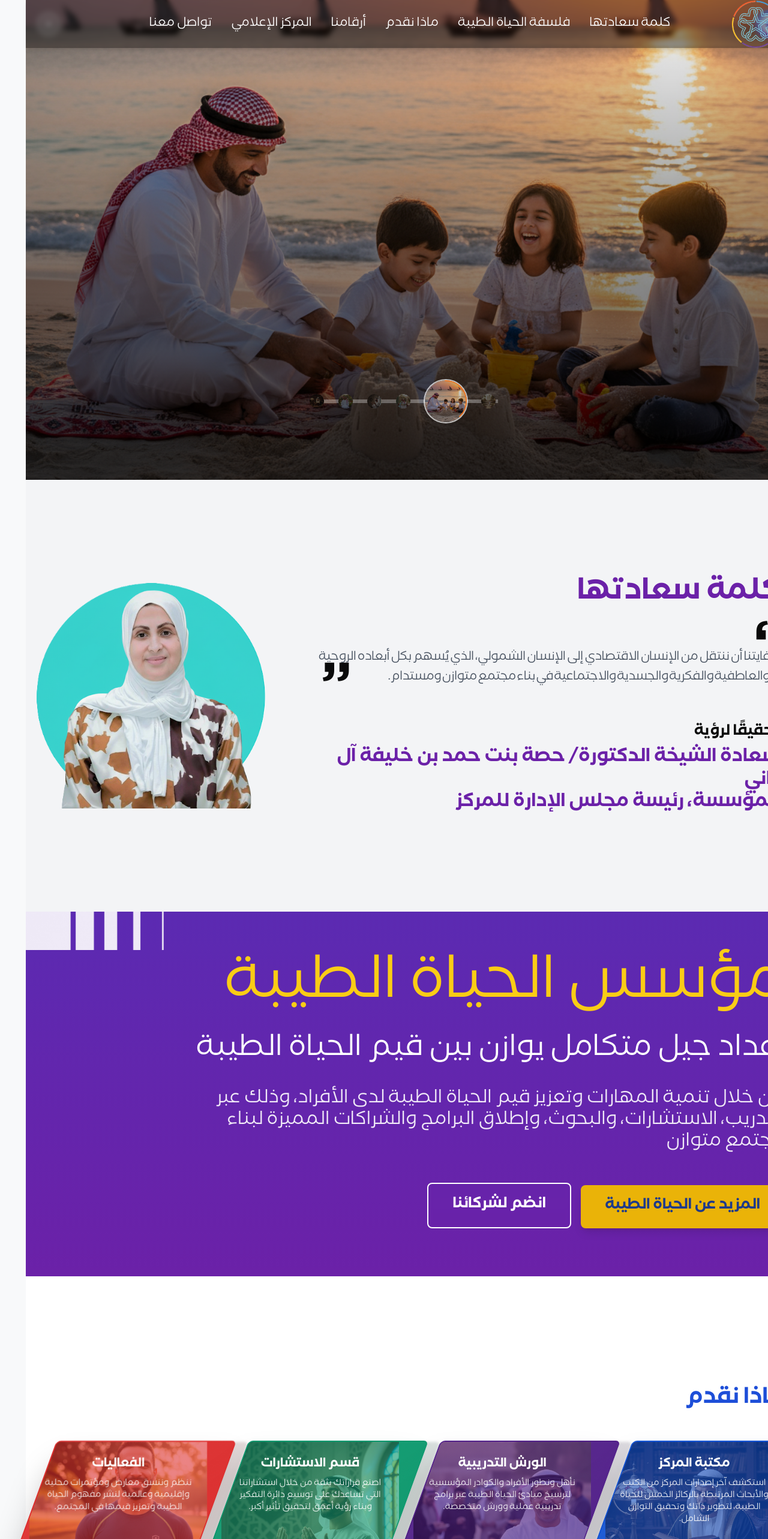
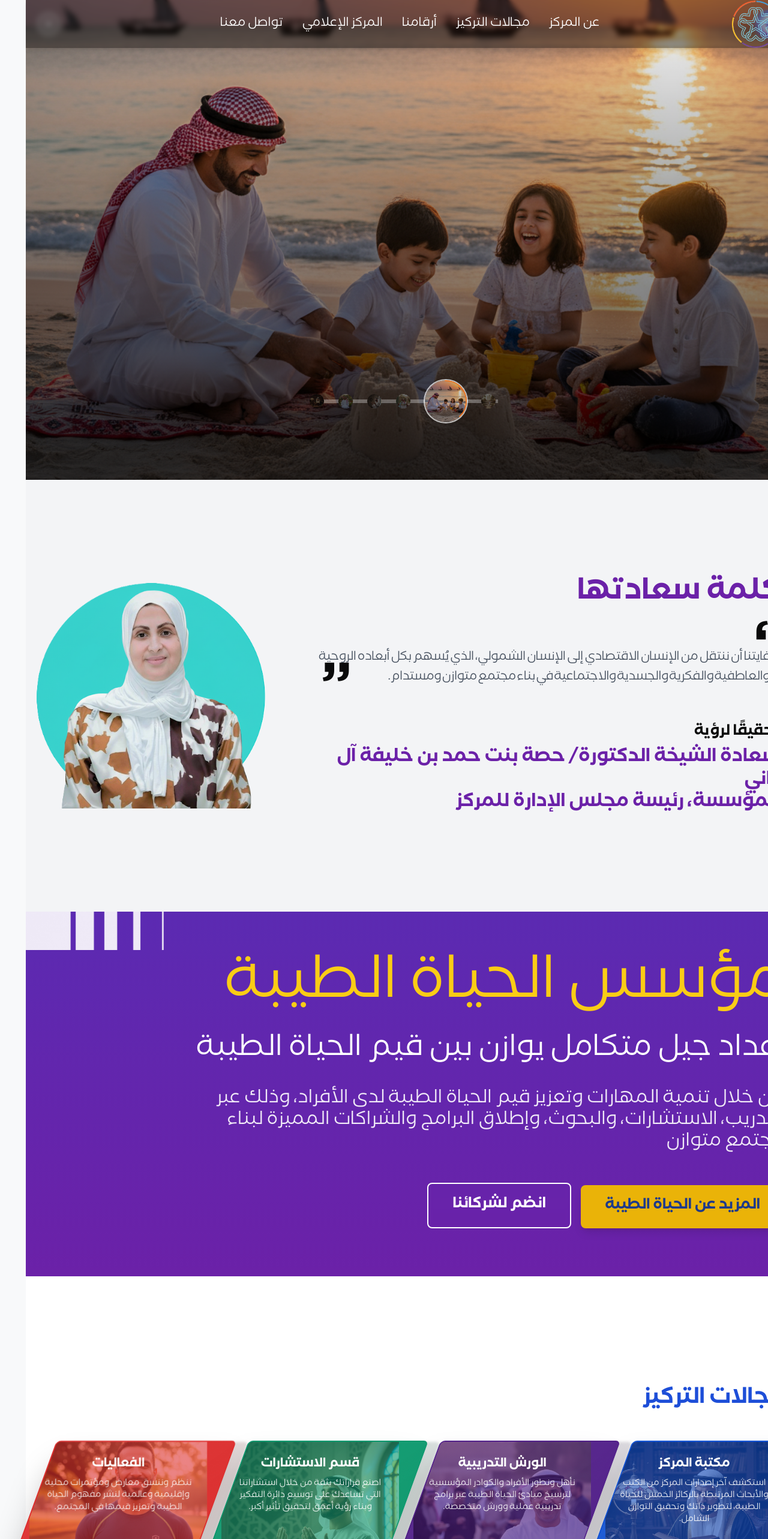
Before and after one commit to Reailiteen/haya-taiba, a Next.js app: page / in a window 1280 px wide. Shown: the top 2566 px of the page at 60% size. Built offline with nearby package versions, Linux system fonts and the light colour scheme.

Commit message:
feat: update navigation labels and section title for clarity

```diff
--- a/public/content.json
+++ b/public/content.json
@@ -2,9 +2,8 @@
   "navigation": {
     "logo": "مؤسسة الحياة الطيبة",
     "items": [
-      { "id": "statement", "label": "كلمة سعادتها" },
-      { "id": "philosophy", "label": "فلسفة الحياة الطيبة" },
-      { "id": "offers", "label": "ماذا نقدم" },
+      { "id": "statement", "label": "عن المركز" },
+      { "id": "offers", "label": "مجالات التركيز" },
       { "id": "statistics", "label": "أرقامنا" },
       { "id": "news", "label": "المركز الإعلامي" },
       { "id": "contact", "label": "تواصل معنا" }
--- a/src/components/OfferSection.tsx
+++ b/src/components/OfferSection.tsx
@@ -58,7 +58,7 @@ export default function OfferSection() {
       <section id="offers" ref={ref} className="min-h-[90vh] flex items-center py-20 bg-white">
         <div className="container mx-auto px-4">
           <div className="flex items-start justify-between">
-            <h3 className="text-4xl font-bold text-right text-blue-700">ماذا نقدم</h3>
+            <h3 className="text-4xl font-bold text-right text-blue-700">مجالات التركيز</h3>
           </div>
 
           <div className="mt-12 grid grid-cols-1 md:grid-cols-2 xl:grid-cols-4 gap-8 items-start justify-center">
```
